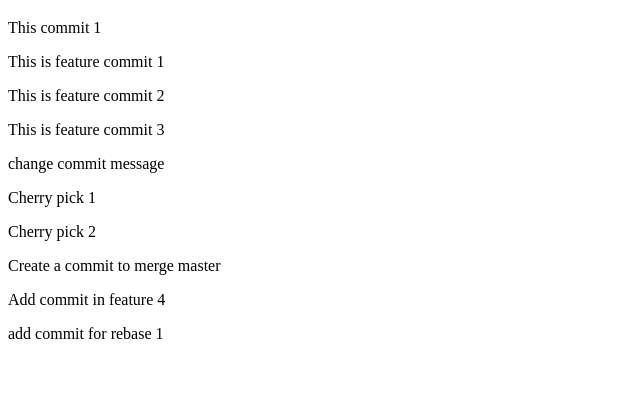
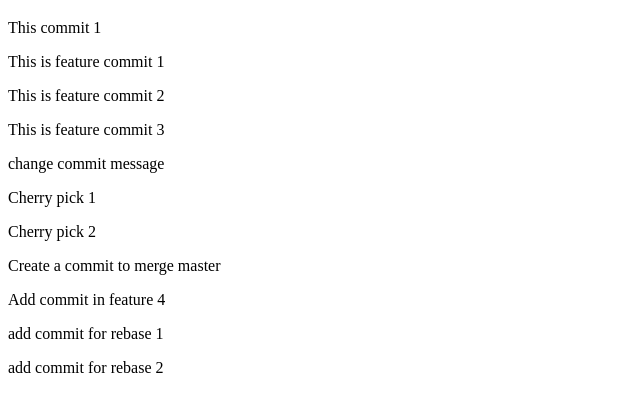
Before and after one commit to vipul832/Git_Practical, a plain HTML site: page index.html in a window 1280 px wide. Shown: the part 61-472 px from the top of the page, without its empty margins (0-640 px from the left). Drawn offline with Linux system fonts and the light colour scheme.

Commit message:
rebase commit 2

```diff
--- a/index.html
+++ b/index.html
@@ -21,5 +21,6 @@
     <p>Add commit in feature 4</p>
 
     <p>add commit for rebase 1</p>
+    <p>add commit for rebase 2</p>
   </body>
 </html>
```
